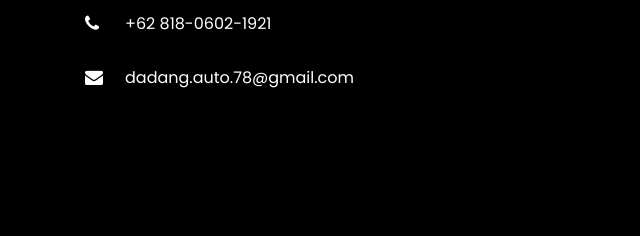
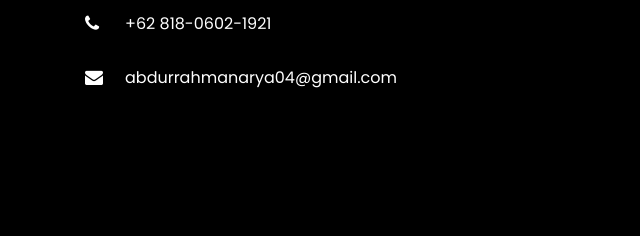
Before and after one commit to DECode-studio/auto-78, a plain HTML site: page index.html in a window 1280 px wide. Shown: the part 3296-3532 px from the top of the page, 0-640 px from the left. Drawn offline with Linux system fonts and the light colour scheme; files whose address does not match are found by name.

Commit message:
change email

```diff
--- a/index.html
+++ b/index.html
@@ -304,7 +304,7 @@
                   </a>
                 </li>
                   <li><a href="https://wa.me/+6281806021921"><span class="icon icon-phone"></span><span class="text">+62 818-0602-1921</span></a></li>
-                  <li><a href="mailto:dadang.auto.78@gmail.com" target="_blank"><span class="icon icon-envelope"></span><span class="text">dadang.auto.78@gmail.com</span></a></li>
+                  <li><a href="mailto:abdurrahmanarya04@gmail.com" target="_blank"><span class="icon icon-envelope"></span><span class="text">abdurrahmanarya04@gmail.com</span></a></li>
                 </ul>
               </div>
           </div>
@@ -319,7 +319,7 @@
                 </ul>
               </div>
           </div>
-        </div>
+      </div>
 
     </div>
     <div class="row">
```
